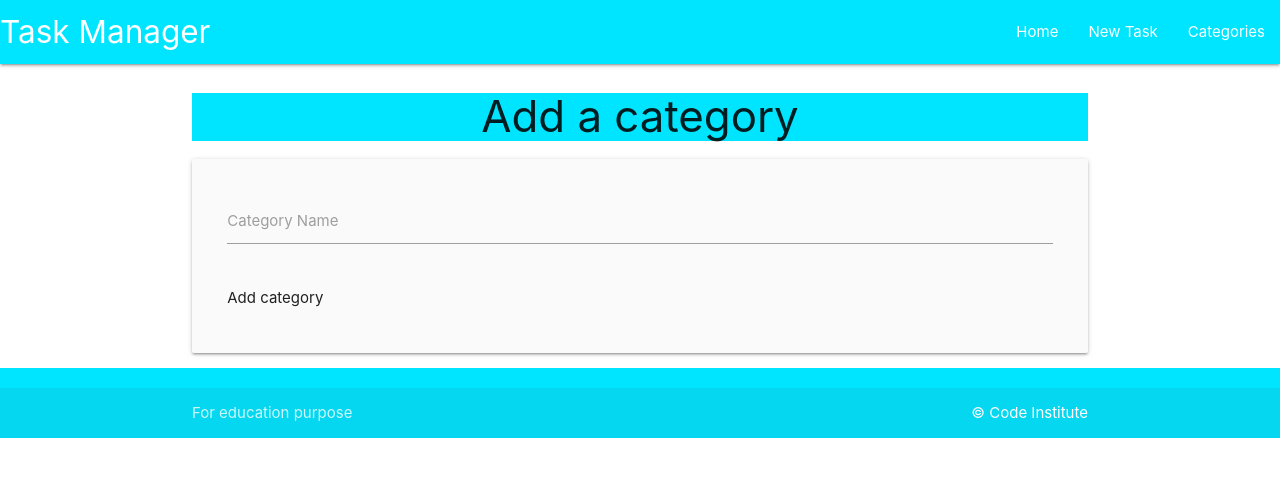
After one commit to Natalitta/task-manager-app, a Flask app: page /add_category in a window 1280 px wide. The commit adds this page. Shown: the top 477 px of the page. Run offline with Flask 3, Linux system fonts and the light colour scheme.

Commit message:
Add category function

```diff
--- a/taskmanager/routes.py
+++ b/taskmanager/routes.py
@@ -1,4 +1,4 @@
-from flask import render_template
+from flask import render_template, request, redirect, url_for
 from taskmanager import app, db
 from taskmanager.models import Category, Task
 
@@ -6,3 +6,18 @@ from taskmanager.models import Category, Task
 @app.route("/")
 def home():
     return render_template("tasks.html")
+
+
+@app.route("/categories")
+def categories():
+    return render_template("categories.html")
+
+
+@app.route("/add_category", methods=["GET", "POST"])
+def add_category():
+    if request.method == "POST":
+        category = Category(category_name=request.form.get("category_name"))
+        db.session.add()
+        db.session.commit()
+        return redirect(url_for("categories"))
+    return render_template("add_category.html")
--- /dev/null
+++ b/taskmanager/templates/add_category.html
@@ -0,0 +1,27 @@
+{% extends "base.html" %}
+{% block content %}
+
+    <h3 class="center-align #00e5ff cyan accent-3">Add a category</h3>
+
+    <div class="row card-panel grey lighten-5">
+        <form class="col s12" method="POST" action="{{ url_for('add_category') }}">
+            <!--Category name-->
+            <div class="row">
+                <div class="input-field col s12">
+                    <input id="category_name" name="category_name" type="text"
+                    minlength="3" maxlength="25" class="validate" required>
+                    <label for="category_name">Category Name</label>
+                </div>
+            </div>
+            <!--Submit button-->
+            <div class="row">
+                <div class="col s12 center-align>
+                    <button type="submit">
+                        Add category
+                    </button>
+                </div>
+            </div>
+        </form>
+    </div>
+
+{% endblock %}
--- a/taskmanager/templates/base.html
+++ b/taskmanager/templates/base.html
@@ -17,8 +17,8 @@
                 <a href="#" data-target="mobile-demo" class="sidenav-trigger"><i class="material-icons">menu</i></a>
                 <ul class="right hide-on-med-and-down">
                     <li><a href="{{ url_for('home') }}">Home</a></li>
-                    <li><a href="#">New Task</a></li>
-                    <li><a href="#">Categories</a></li>
+                    <li><a href="">New Task</a></li>
+                    <li><a href="{{ url_for('categories') }}">Categories</a></li>
                 </ul>
             </div>
         </nav>
@@ -27,7 +27,7 @@
         <ul class="sidenav" id="mobile-demo">
             <li><a href="{{ url_for('home') }}">Home</a></li>
             <li><a href="#">New Task</a></li>
-            <li><a href="#">Categories</a></li>
+            <li><a href="{{ url_for('categories') }}">Categories</a></li>
         </ul>
     </header>
     <main class="container">
```
Also changed, not shown: taskmanager/templates/categories.html (added, +14 -0 lines).
